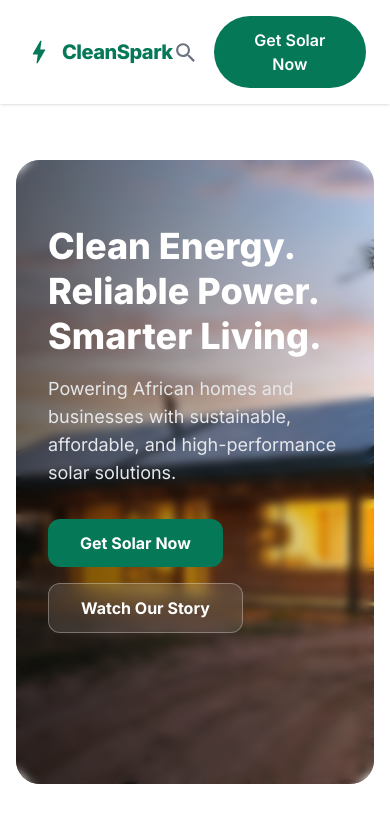
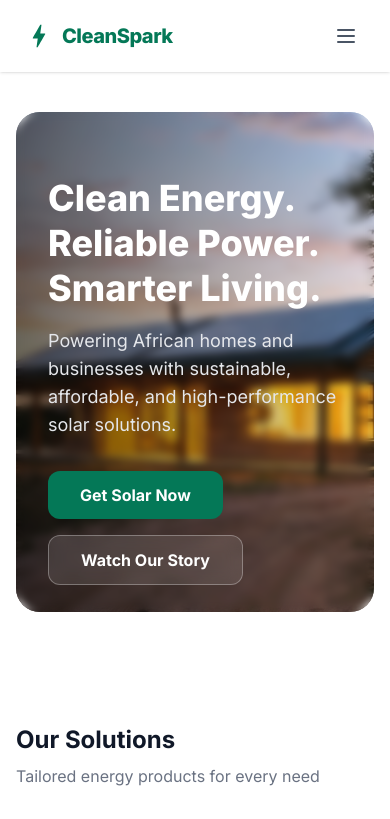
Before and after one commit to codeAKstan/CleanSpark, a Next.js app: page / in a window 390 px wide. Shown: the top 819 px of the page. Built offline with nearby package versions, Linux system fonts and the light colour scheme.

Commit message:
landing page responsiveness

```diff
--- a/app/page.tsx
+++ b/app/page.tsx
@@ -7,7 +7,7 @@ import CTA from "@/components/CTA";
 
 export default function Home() {
   return (
-    <main className="min-h-screen bg-white">
+    <main className="min-h-screen bg-white overflow-hidden">
         <Hero />
         <Solutions />
         <WhyCleanSpark />
--- a/components/CTA.tsx
+++ b/components/CTA.tsx
@@ -1,12 +1,13 @@
 export default function CTA() {
   return (
-    <section className="bg-[#117A5E] py-20 px-4 sm:px-6 lg:px-8 text-center">
+    <section className="bg-[#117A5E] py-12 md:py-20 px-4 sm:px-6 lg:px-8 text-center">
       <div className="max-w-4xl mx-auto">
         <h2 className="text-3xl sm:text-4xl font-bold text-white mb-4">
           Ready to Join the Green Movement?
         </h2>
         <p className="text-green-100 mb-8 text-lg">
-          Partner with us to accelerate Africa&apos;s transition to renewable energy.
+          Partner with us to accelerate Africa&apos;s transition to renewable
+          energy.
         </p>
         <button className="bg-white hover:cursor-pointer text-[#047857] md:text-lg font-bold py-3 px-8 md:py-4 md:px-10 rounded-xl hover:bg-green-50 transition-colors shadow-lg">
           Get In Touch
--- a/components/Footer.tsx
+++ b/components/Footer.tsx
@@ -6,13 +6,13 @@ import { HiPaperAirplane } from "react-icons/hi2";
 import { MdBolt } from "react-icons/md";
 
 const contacts = [
-  { id: 1, icon: <BsGlobeEuropeAfrica size={20}/> },
-  { id: 2, icon: <LuAtSign size={20}/> },
-  { id: 3, icon: <BsFillTelephoneFill/> },
+  { id: 1, icon: <BsGlobeEuropeAfrica size={20} /> },
+  { id: 2, icon: <LuAtSign size={20} /> },
+  { id: 3, icon: <BsFillTelephoneFill /> },
 ];
 export default function Footer() {
   return (
-    <footer className="bg-white pt-16 pb-8 border-t border-gray-100">
+    <footer className="bg-white pt-12 md:pt-16 pb-8 border-t border-gray-100">
       <div className="max-w-7xl mx-auto px-4 sm:px-6 lg:px-8">
         <div className="grid grid-cols-1 md:grid-cols-2 lg:grid-cols-4 gap-12 mb-12">
           {/* Brand */}
@@ -100,13 +100,13 @@ export default function Footer() {
             <p className="text-sm md:text-base text-gray-500 mb-4">
               Get the latest news on clean energy projects and offers.
             </p>
-            <div className="flex gap-2">
+            <div className="flex gap-2 w-full">
               <input
                 type="email"
                 placeholder="Email address"
-                className="flex-1 bg-gray-50 border border-gray-200 rounded-lg px-4 py-2 text-sm focus:outline-none focus:ring-2 focus:ring-[#047857]"
+                className="flex-1 min-w-0 bg-gray-50 border border-gray-200 rounded-lg px-4 py-2 text-sm focus:outline-none focus:ring-2 focus:ring-[#047857]"
               />
-              <button className="bg-[#047857] hover:cursor-pointer hover:bg-[#036c4e] text-white p-2 rounded-lg transition-colors">
+              <button className="shrink-0 bg-[#047857] hover:cursor-pointer hover:bg-[#036c4e] text-white p-2 rounded-lg transition-colors">
                 <HiPaperAirplane size={25} />
               </button>
             </div>
--- a/components/Header.tsx
+++ b/components/Header.tsx
@@ -1,8 +1,13 @@
+"use client";
+
 import Link from "next/link";
 import { MdBolt } from "react-icons/md";
 import { IoMdSearch } from "react-icons/io";
+import { useState } from "react";
 
 export default function Header() {
+  const [isMenuOpen, setIsMenuOpen] = useState(false);
+
   return (
     <header className="fixed top-0 left-0 right-0 z-50 flex items-center justify-between px-6 py-4 mx-auto bg-white/80 backdrop-blur-md shadow-sm">
       <div className="max-w-7xl flex items-center justify-between w-full mx-auto">
@@ -16,7 +21,7 @@ export default function Header() {
           </span>
         </div>
 
-        {/* Navigation */}
+        {/* Desktop Navigation */}
         <nav className="hidden md:flex items-center gap-8 text-sm font-semibold text-gray-600">
           <Link href="#" className="hover:text-[#047857]">
             Home
@@ -36,7 +41,7 @@ export default function Header() {
         </nav>
 
         {/* Actions */}
-        <div className="flex items-center gap-4">
+        <div className="hidden md:flex items-center gap-4">
           <button className="text-gray-500 hover:cursor-pointer hover:text-[#047857]">
             <IoMdSearch size={25} />
           </button>
@@ -44,6 +49,85 @@ export default function Header() {
             Get Solar Now
           </button>
         </div>
+
+        {/* Mobile Menu Button */}
+        <button
+          className="md:hidden text-gray-600 p-2"
+          onClick={() => setIsMenuOpen(!isMenuOpen)}
+        >
+          <svg
+            className="w-6 h-6"
+            fill="none"
+            stroke="currentColor"
+            viewBox="0 0 24 24"
+          >
+            {isMenuOpen ? (
+              <path
+                strokeLinecap="round"
+                strokeLinejoin="round"
+                strokeWidth={2}
+                d="M6 18L18 6M6 6l12 12"
+              />
+            ) : (
+              <path
+                strokeLinecap="round"
+                strokeLinejoin="round"
+                strokeWidth={2}
+                d="M4 6h16M4 12h16M4 18h16"
+              />
+            )}
+          </svg>
+        </button>
+
+        {/* Mobile Navigation Dropdown */}
+        {isMenuOpen && (
+          <div className="absolute top-full left-0 right-0 bg-white border-t border-gray-100 shadow-lg md:hidden flex flex-col p-4 space-y-4">
+            <Link
+              href="#"
+              className="text-gray-600 font-semibold hover:text-[#047857]"
+              onClick={() => setIsMenuOpen(false)}
+            >
+              Home
+            </Link>
+            <Link
+              href="#"
+              className="text-gray-600 font-semibold hover:text-[#047857]"
+              onClick={() => setIsMenuOpen(false)}
+            >
+              Shop
+            </Link>
+            <Link
+              href="#"
+              className="text-gray-600 font-semibold hover:text-[#047857]"
+              onClick={() => setIsMenuOpen(false)}
+            >
+              Monitoring
+            </Link>
+            <Link
+              href="#"
+              className="text-gray-600 font-semibold hover:text-[#047857]"
+              onClick={() => setIsMenuOpen(false)}
+            >
+              About Us
+            </Link>
+            <Link
+              href="#"
+              className="text-gray-600 font-semibold hover:text-[#047857]"
+              onClick={() => setIsMenuOpen(false)}
+            >
+              Support
+            </Link>
+            <div className="flex flex-col gap-3 pt-4 border-t border-gray-100">
+              <button className="flex items-center gap-2 text-gray-500 hover:text-[#047857]">
+                <IoMdSearch size={20} />
+                <span>Search</span>
+              </button>
+              <button className="bg-[#047857] text-white font-semibold py-3 px-6 rounded-full w-full text-center">
+                Get Solar Now
+              </button>
+            </div>
+          </div>
+        )}
       </div>
     </header>
   );
--- a/components/Hero.tsx
+++ b/components/Hero.tsx
@@ -2,8 +2,8 @@ import Image from "next/image";
 
 export default function Hero() {
   return (
-    <section className="relative w-full max-w-7xl mx-auto pt-40 py-24 px-4 sm:px-6 lg:px-8">
-      <div className="relative h-156 w-full rounded-3xl overflow-hidden">
+    <section className="relative w-full max-w-7xl mx-auto pt-28 md:pt-40 py-12 md:py-24 px-4 sm:px-6 lg:px-8">
+      <div className="relative min-h-[500px] md:h-156 w-full rounded-3xl overflow-hidden">
         {/* Background Image */}
         <Image
           src="/hero_image.png"
--- a/components/HowItWorks.tsx
+++ b/components/HowItWorks.tsx
@@ -24,10 +24,10 @@ const steps = [
 export default function HowItWorks() {
   return (
     <section className="max-w-7xl mx-auto px-4 sm:px-6 lg:px-8 py-16">
-      <div className="flex flex-col lg:flex-row gap-8 lg:gap-16 items-center">
+      <div className="flex flex-col lg:flex-row gap-12 lg:gap-16 items-center">
         {/* Steps */}
         <div className="flex-1 space-y-8">
-          <h2 className="text-3xl md:text-4xl font-extrabold text-gray-900 mb-12">
+          <h2 className="text-3xl md:text-4xl font-extrabold text-gray-900 mb-8 md:mb-12">
             How It Works
           </h2>
           {steps.map((step) => (
@@ -57,7 +57,7 @@ export default function HowItWorks() {
 
         {/* Image */}
         <div className="flex-1 w-full relative">
-          <div className="relative h-200 w-full max-w-lg mx-auto lg:ml-auto rounded-3xl overflow-hidden shadow-xl rotate-2 hover:rotate-0 transition-transform duration-500">
+          <div className="relative h-64 sm:h-96 lg:h-200 w-full max-w-lg mx-auto lg:ml-auto rounded-3xl overflow-hidden shadow-xl rotate-2 hover:rotate-0 transition-transform duration-500">
             <Image
               src="/solar_panels_closeup_1770199481613.png"
               alt="Solar Panel Installation"
--- a/components/Solutions.tsx
+++ b/components/Solutions.tsx
@@ -33,11 +33,13 @@ const solutions = [
 
 export default function Solutions() {
   return (
-    <section className="mx-auto px-4 sm:px-6 lg:px-8 py-24">
+    <section className="mx-auto px-4 sm:px-6 lg:px-8 py-16 md:py-24">
       <div className=" max-w-7xl mx-auto">
         <div className="flex justify-between items-end mb-8">
           <div>
-            <h2 className="text-3xl font-bold text-gray-900">Our Solutions</h2>
+            <h2 className="text-2xl md:text-3xl font-bold text-gray-900">
+              Our Solutions
+            </h2>
             <p className="text-gray-500 mt-2">
               Tailored energy products for every need
             </p>
--- a/components/Testimonials.tsx
+++ b/components/Testimonials.tsx
@@ -19,7 +19,7 @@ const testimonials = [
 
 export default function Testimonials() {
   return (
-    <section className="bg-green-50/70 mx-auto px-4 sm:px-6 lg:px-8 py-24">
+    <section className="bg-green-50/70 mx-auto px-4 sm:px-6 lg:px-8 py-16 md:py-24">
       <div className="max-w-7xl mx-auto">
         <div className="flex justify-between items-center mb-8">
           <h2 className="text-2xl md:text-3xl font-extrabold text-gray-900">
```
Also changed, not shown: components/WhyCleanSpark.tsx (+11 -9 lines), 1 other file (tests, documents, lock files or other folders).
